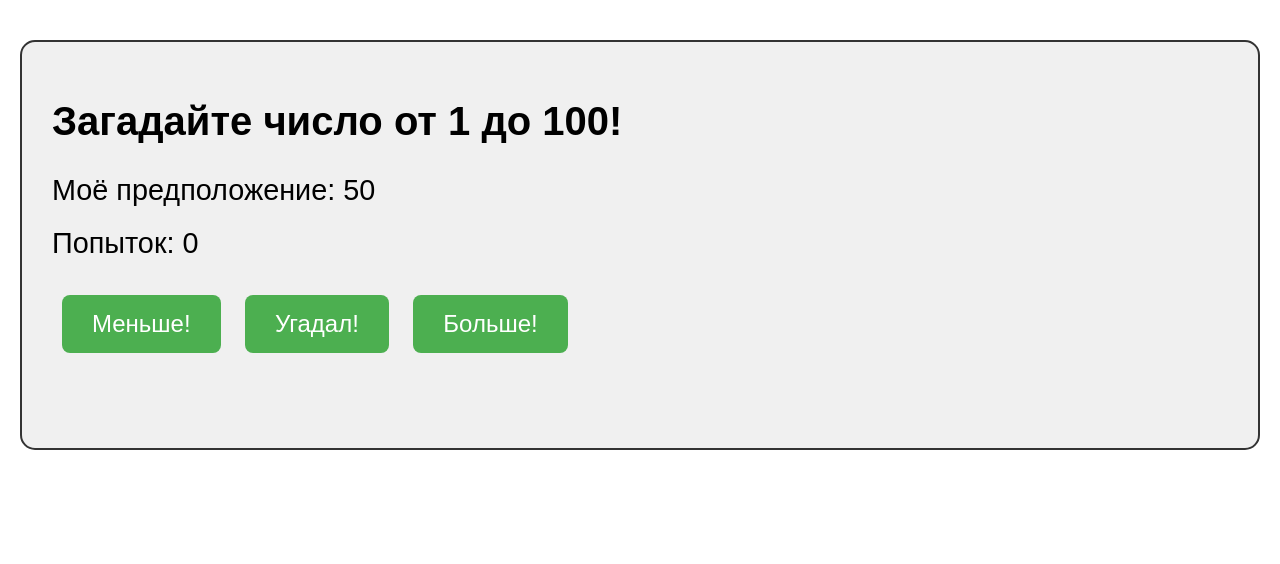
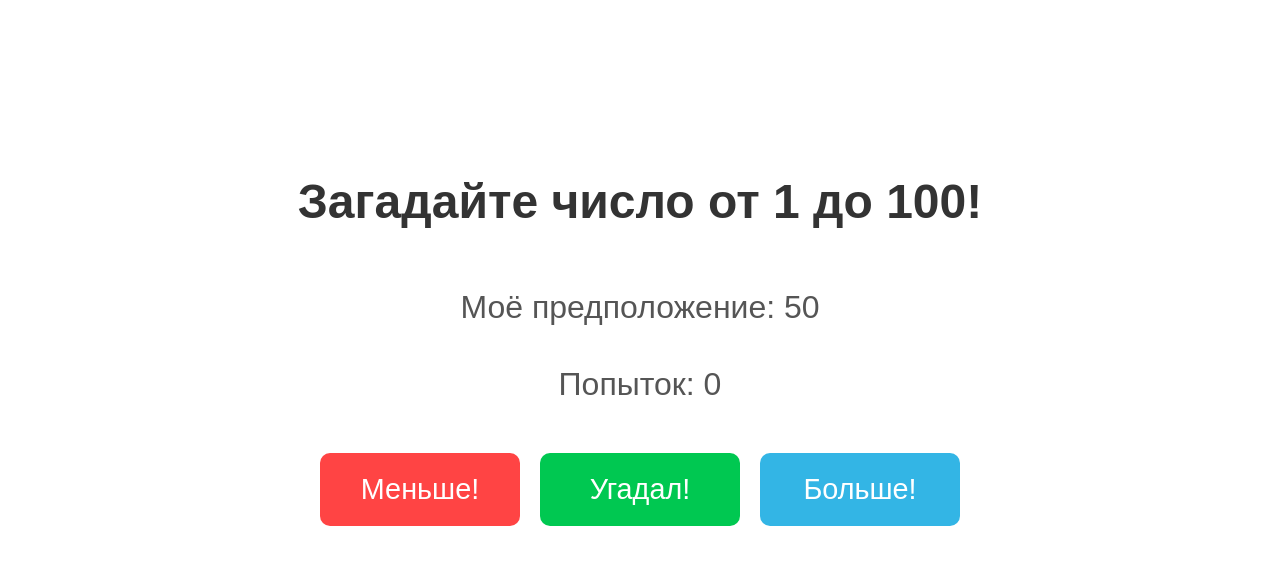
Before and after one commit to runvip/runvip.github.io, a plain HTML site: page game_number.html in a window 1280 px wide. Drawn offline with Linux system fonts and the light colour scheme.

Commit message:
Update game_number.html

```diff
--- a/game_number.html
+++ b/game_number.html
@@ -4,53 +4,100 @@
     <meta charset="UTF-8">
     <title>Угадай число - Компьютер vs Человек</title>
     <style>
+        * {
+            margin: 0;
+            padding: 0;
+            box-sizing: border-box;
+        }
+
+        html, body {
+            height: 100%;
+            font-family: Arial, sans-serif;
+        }
+
         body {
-            font-family: Arial, sans-serif;
-            max-width: 100vw;
-            margin: 20px auto;
+            display: flex;
+            justify-content: center;
+            align-items: center;
+            background-color: #f5f5f5;
+        }
+
+        .game-container {
+            width: 100%;
+            height: 100%;
+            display: flex;
+            flex-direction: column;
+            justify-content: center;
+            align-items: center;
+            background-color: #ffffff;
             padding: 20px;
+            box-shadow: 0 0 20px rgba(0, 0, 0, 0.1);
         }
-        .game-container {
-            border: 2px solid #333;
-            padding: 30px;
-            border-radius: 15px;
-            background-color: #f0f0f0;
+
+        h1 {
+            font-size: 3em;
+            margin-bottom: 40px;
+            color: #333;
+            text-align: center;
         }
-        h1 {
-            font-size: 2.5em;
-            margin-bottom: 30px;
+
+        p {
+            font-size: 2em;
+            margin: 20px 0;
+            color: #555;
         }
-        p {
-            font-size: 1.8em;
-            margin: 20px 0;
+
+        .buttons {
+            margin: 30px 0;
+            display: flex;
+            flex-wrap: wrap;
+            justify-content: center;
+            gap: 20px;
         }
-        .buttons {
-            margin: 25px 0;
-        }
+
         button {
-            padding: 15px 30px;
-            margin: 10px;
+            padding: 20px 40px;
             cursor: pointer;
-            background-color: #4CAF50;
             color: white;
             border: none;
-            border-radius: 8px;
-            font-size: 1.5em;
-            transition: background-color 0.3s;
+            border-radius: 10px;
+            font-size: 1.8em;
+            transition: transform 0.2s, opacity 0.2s;
+            min-width: 200px;
         }
+
         button:hover:not(:disabled) {
-            background-color: #45a049;
+            transform: scale(1.05);
         }
+
+        button:active:not(:disabled) {
+            transform: scale(0.95);
+        }
+
         button:disabled {
-            background-color: #cccccc;
+            opacity: 0.6;
             cursor: not-allowed;
         }
+
+        #less-btn {
+            background-color: #ff4444;
+        }
+
+        #correct-btn {
+            background-color: #00C851;
+        }
+
+        #more-btn {
+            background-color: #33b5e5;
+        }
+
         #message {
             color: #d32f2f;
             font-weight: bold;
-            margin-top: 25px;
-            min-height: 30px;
-            font-size: 1.8em;
+            margin-top: 30px;
+            min-height: 40px;
+            font-size: 2em;
+            text-align: center;
         }
     </style>
 </head>
@@ -60,9 +107,9 @@
         <p>Моё предположение: <span id="guess">50</span></p>
         <p>Попыток: <span id="attempts">0</span></p>
         <div class="buttons">
-            <button onclick="handleResponse('less')">Меньше!</button>
-            <button onclick="handleResponse('correct')">Угадал!</button>
-            <button onclick="handleResponse('more')">Больше!</button>
+            <button id="less-btn" onclick="handleResponse('less')">Меньше!</button>
+            <button id="correct-btn" onclick="handleResponse('correct')">Угадал!</button>
+            <button id="more-btn" onclick="handleResponse('more')">Больше!</button>
         </div>
         <div id="message"></div>
     </div>
```
